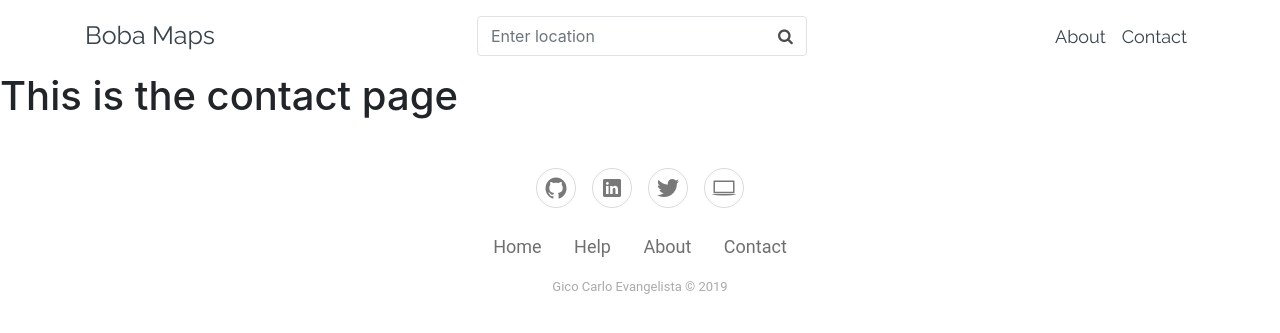
After one commit to gicocarlo/Boba-Maps, a Django app: page /contact/ in a window 1280 px wide. The commit adds this page. Shown: the top 333 px of the page. Run offline with Django 3.2, Linux system fonts and the light colour scheme; some libraries are stand-ins or nearby versions.

Commit message:
add contact.html

```diff
--- a/src/BobaMaps/urls.py
+++ b/src/BobaMaps/urls.py
@@ -16,11 +16,12 @@ Including another URLconf
 from django.contrib import admin
 from django.urls import path
 from shops.views import shops_view
-from pages.views import home_view, about_view
+from pages.views import home_view, about_view, contact_view
 
 urlpatterns = [
     path('', home_view, name='home'),
     path('admin/', admin.site.urls),
     path('shops/', shops_view, name='shops'),
-    path('about/', about_view, name='about')
+    path('about/', about_view, name='about'),
+    path('contact/', contact_view, name='contact')
 ]
--- a/src/pages/views.py
+++ b/src/pages/views.py
@@ -9,3 +9,6 @@ def home_view(request):
 # about_view()
 def about_view(request):
     return render(request, 'about.html')
+
+def contact_view(request):
+    return render(request, 'contact.html')
--- /dev/null
+++ b/src/templates/contact.html
@@ -0,0 +1,5 @@
+{% extends 'base.html' %}
+
+{% block body %}
+  <h1>This is the contact page</h1>
+{% endblock %}
--- a/src/templates/nav.html
+++ b/src/templates/nav.html
@@ -18,7 +18,7 @@
                 </div>
             </form>
             <a href="/about" style="font-family: Raleway, sans-serif;font-weight: normal;color: #37434d;font-size: 18px;padding: 8px;padding-right: 8px;padding-left: 5px;">About</a>
-            <a href="#" style="font-family: Raleway, sans-serif;font-weight: normal;color: #37434d;font-size: 18px;padding: 8px;padding-right: 8px;padding-left: 8px;">Contact</a>
+            <a href="/contact" style="font-family: Raleway, sans-serif;font-weight: normal;color: #37434d;font-size: 18px;padding: 8px;padding-right: 8px;padding-left: 8px;">Contact</a>
           </div>
     </div>
 </nav>
```
